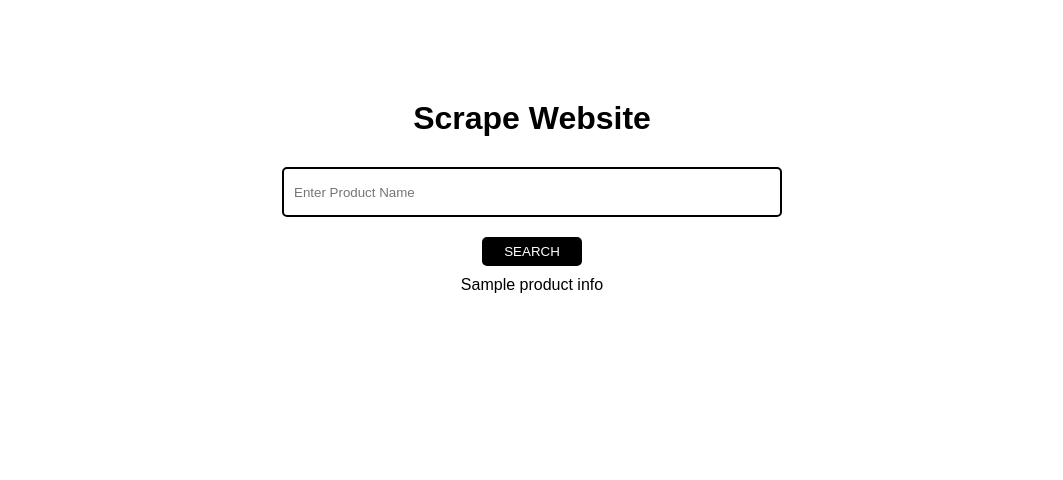
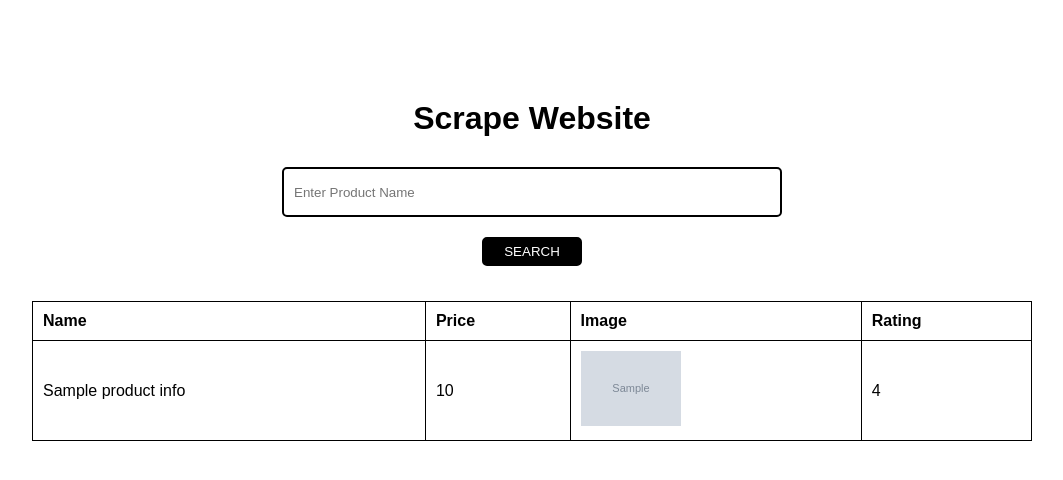
Before and after one commit to AbdulRahmanMudasser/django-jumia-webscrapper, a Django app: template core/templates/core/home.html in a window 1280 px wide. Shown: the top 480 px of the page, without its empty margins (108-1171 px from the left). Run offline with Django 5.2, Linux system fonts and the light colour scheme; the template is opened without the code that fills it: most values are stand-ins (such as "Sample title", 1, 10 or a date in 2020); grey boxes marked "Sample" are stand-in pictures.

Commit message:
displaying product info in table, added styling for home page

```diff
--- a/core/templates/core/home.html
+++ b/core/templates/core/home.html
@@ -2,31 +2,54 @@
 
 <!DOCTYPE html>
 <html lang="en">
+
 <head>
     <meta charset="UTF-8">
     <meta name="viewport" content="width=device-width, initial-scale=1.0">
+
     <title>Web Scrapping</title>
 
     <link rel="stylesheet" href="{% static 'css/home.css' %}">
 </head>
+
 <body>
     <div id="main">
         <h1>Scrape Website</h1>
 
-        <form action="" method="get">
+        <form method="get">
             <div>
                 <label for="product"></label>
-                <input type="text" name="product" id="product" placeholder="Enter Product Name" value="{{request.GET.product}}">
+                <input type="text" name="product" id="product" placeholder="Enter Product Name"
+                    value="{{request.GET.product}}">
             </div>
 
             <input type="submit" value="Search">
         </form>
 
         {% if product_info_list %}
-            {% for product_info in product_info_list %}
-                <p>{{product_info.name}}</p>
-            {% endfor %}
+        <table class="product-table">
+            <thead>
+                <tr>
+                    <th>Name</th>
+                    <th>Price</th>
+                    <th>Image</th>
+                    <th>Rating</th>
+                </tr>
+            </thead>
+
+            <tbody>
+                {% for product_info in product_info_list %}
+                    <tr>
+                        <td>{{product_info.name}}</td>
+                        <td>{{product_info.price}}</td>
+                        <td><img src="{{product_info.image_url}}" alt="{{product_info.name}} Image"></td>
+                        <td>{{product_info.rating}}</td>
+                    </tr>
+                {% endfor %}
+            </tbody>
+        </table>
         {% endif %}
     </div>
 </body>
+
 </html>
--- a/static/css/home.css
+++ b/static/css/home.css
@@ -48,3 +48,24 @@ input[type='submit']:hover {
 form {
     margin-top: 30px;
 }
+
+.product-table {
+    width: 100%;
+    border-collapse: collapse;
+    margin-top: 25px;
+}
+
+.product-table th, .product-table td {
+    border: 1px solid black;
+    padding: 10px;
+    text-align: left;
+}
+
+.product-table th {
+    background-color: white;
+}
+
+.product-table img {
+    max-width: 100px;
+    height: auto;
+}
```
Also changed, not shown: core/views.py (+3 -24 lines).
